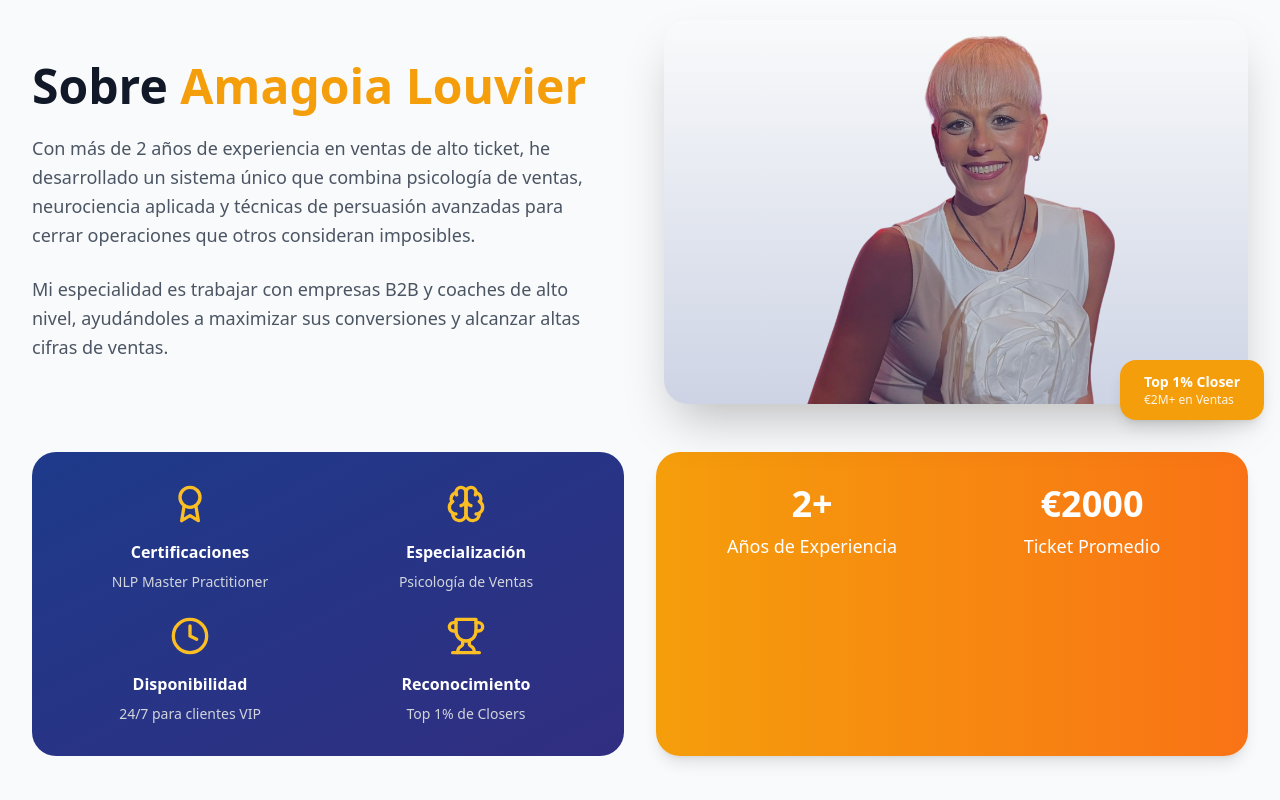
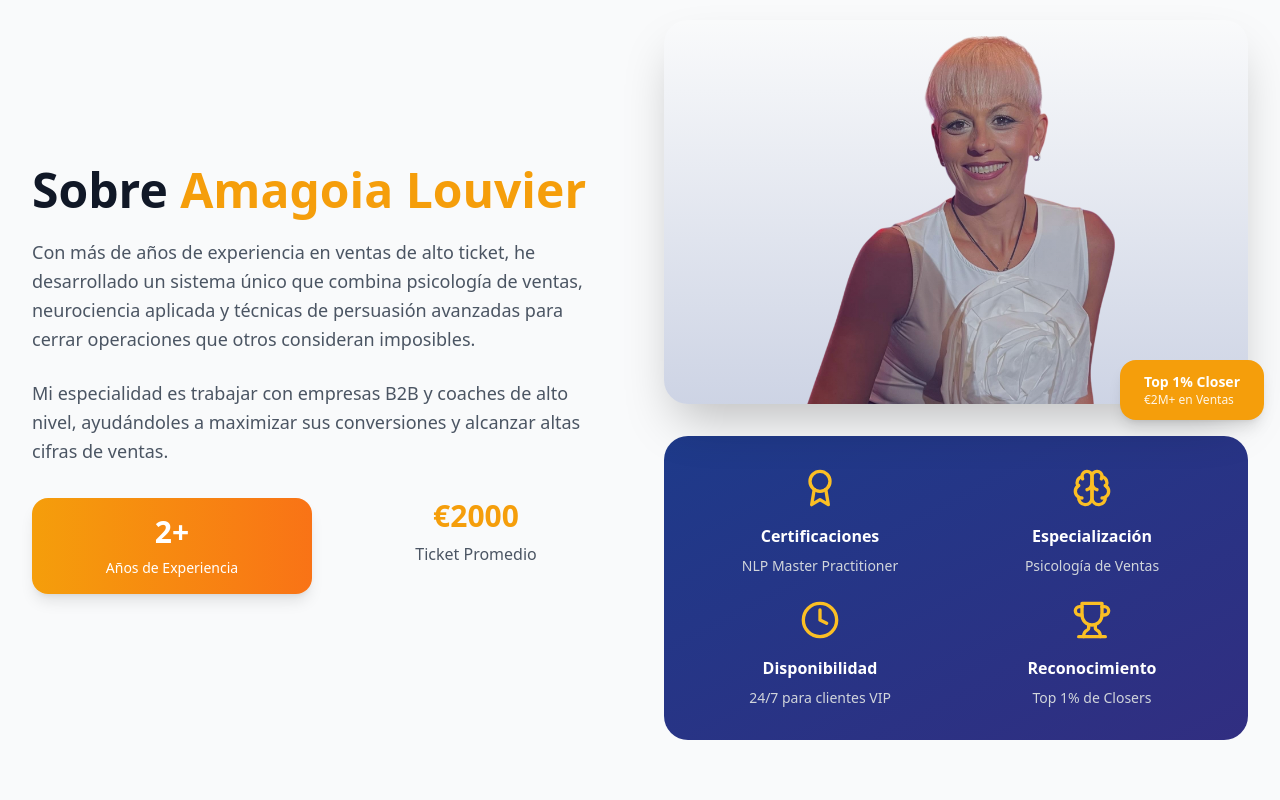
Before and after one commit to amancheno1/amagoialouviercloserdeventas, a React (Vite) app: page / in a window 1280 px wide. Shown: the part 860-1660 px from the top of the page. Built offline with nearby package versions, Linux system fonts and the light colour scheme.

Commit message:
Restaurar diseño original con recuadro naranja

```diff
--- a/src/components/About.tsx
+++ b/src/components/About.tsx
@@ -5,26 +5,36 @@ const About: React.FC = () => {
   return (
     <section id="about" className="py-20 bg-gray-50 scroll-mt-20">
       <div className="max-w-7xl mx-auto px-4 sm:px-6 lg:px-8">
-        {/* Párrafo y foto en la misma línea */}
-        <div className="grid grid-cols-1 lg:grid-cols-2 gap-12 items-center mb-12">
+        <div className="grid grid-cols-1 lg:grid-cols-2 gap-12 items-center">
           <div>
             <h2 className="text-4xl md:text-5xl font-bold text-gray-900 mb-6">
               Sobre <span className="text-amber-500">Amagoia Louvier</span>
             </h2>
             <p className="text-lg text-gray-600 mb-6 leading-relaxed">
-              Con más de 2 años de experiencia en ventas de alto ticket, he desarrollado
+              Con más de  años de experiencia en ventas de alto ticket, he desarrollado
               un sistema único que combina psicología de ventas, neurociencia aplicada y
               técnicas de persuasión avanzadas para cerrar operaciones que otros consideran imposibles.
             </p>
-            <p className="text-lg text-gray-600 leading-relaxed">
+            <p className="text-lg text-gray-600 mb-8 leading-relaxed">
               Mi especialidad es trabajar con empresas B2B y coaches de alto nivel,
               ayudándoles a maximizar sus conversiones y alcanzar altas cifras de ventas.
             </p>
+
+            <div className="grid grid-cols-2 gap-6">
+              <div className="text-center bg-gradient-to-r from-amber-500 to-orange-500 text-white py-4 px-6 rounded-2xl shadow-lg">
+                <div className="text-3xl font-bold mb-2">2+</div>
+                <div className="text-sm">Años de Experiencia</div>
+              </div>
+              <div className="text-center">
+                <div className="text-3xl font-bold text-amber-500 mb-2">€2000</div>
+                <div className="text-gray-600">Ticket Promedio</div>
+              </div>
+            </div>
           </div>
 
           <div className="relative">
             {/* Professional Photo */}
-            <div className="relative">
+            <div className="relative mb-8">
               <div className="relative overflow-hidden rounded-3xl shadow-2xl">
                 <img
                   src="/public/amagoia.png"
@@ -40,12 +50,8 @@ const About: React.FC = () => {
                 <div className="text-xs opacity-90">€2M+ en Ventas</div>
               </div>
             </div>
-          </div>
-        </div>
 
-        {/* Dos cuadros abajo compartiendo el ancho de la página */}
-        <div className="grid grid-cols-1 lg:grid-cols-2 gap-8">
-          {/* Cuadro azul - Skills Grid */}
+            {/* Skills Grid */}
             <div className="bg-gradient-to-br from-blue-900 to-indigo-900 rounded-3xl p-8 text-white">
               <div className="grid grid-cols-2 gap-6">
                 <div className="text-center">
@@ -70,19 +76,6 @@ const About: React.FC = () => {
                 </div>
               </div>
             </div>
-
-          {/* Cuadro naranja - Estadísticas */}
-          <div className="bg-gradient-to-r from-amber-500 to-orange-500 rounded-3xl p-8 text-white shadow-lg">
-            <div className="grid grid-cols-2 gap-8 text-center">
-              <div>
-                <div className="text-4xl font-bold mb-2">2+</div>
-                <div className="text-lg">Años de Experiencia</div>
-              </div>
-              <div>
-                <div className="text-4xl font-bold mb-2">€2000</div>
-                <div className="text-lg">Ticket Promedio</div>
-              </div>
-            </div>
           </div>
         </div>
       </div>
```
Lines whose indentation alone changed are shown as unchanged.
